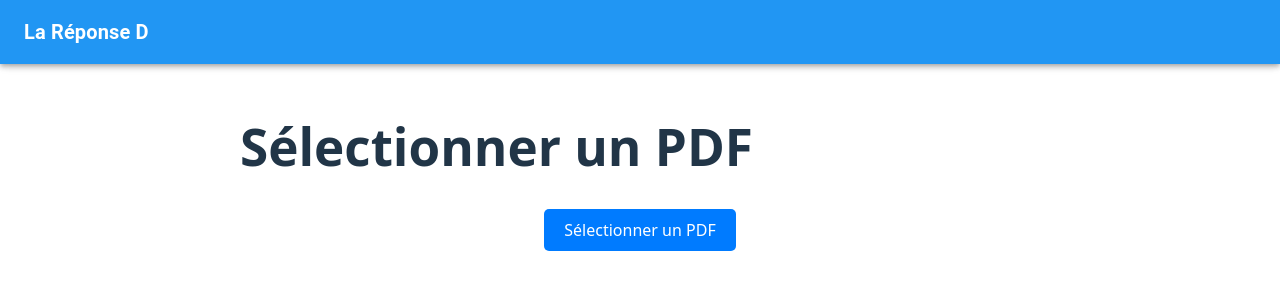
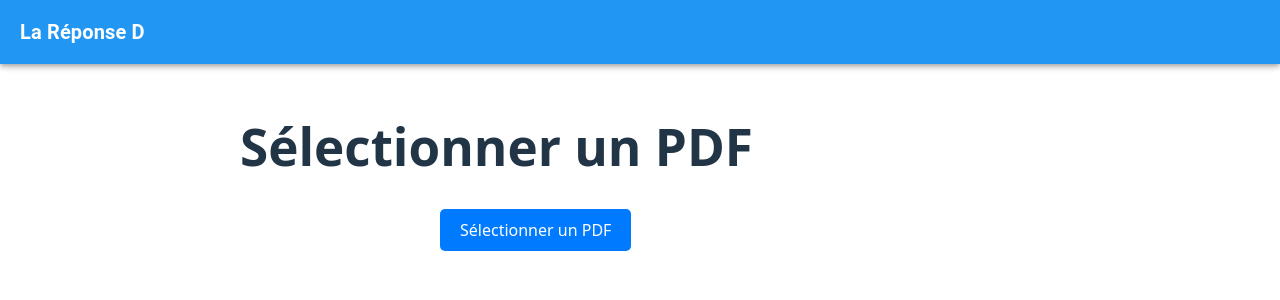
Before and after one commit to MohaHtn/la_response_d, a React (Vite) app in the folder client/: page / in a window 1280 px wide. Shown: the top 300 px of the page. Built offline with nearby package versions, Linux system fonts and the light colour scheme; some icons are missing.

Commit message:
Modification des scenarios

```diff
--- a/client/src/App.jsx
+++ b/client/src/App.jsx
@@ -35,7 +35,7 @@ const styles = {
   },
   title: {
     fontWeight: 'bold',
-    marginLeft: '24px',
+    marginLeft: '20px',
   },
   iconButton: {
     marginRight: '0',
@@ -43,6 +43,8 @@ const styles = {
   mainContent: {
     width: '100%',
     marginTop: '64px',
+
+
   },
   container: {
     width: '800px',
@@ -54,6 +56,7 @@ const styles = {
   button: {
     display: 'block',
     margin: '20px auto',
+    marginLeft: '200px',
     padding: '10px 20px',
     fontSize: '16px',
     backgroundColor: '#007bff',
@@ -73,6 +76,7 @@ const styles = {
   message: {
     marginTop: '20px',
     fontSize: '18px',
+
   },
   fileInput: {
     display: 'none', // Cache l'input natif
```
Also changed, not shown: 9 other files (tests, documents, lock files or other folders).
